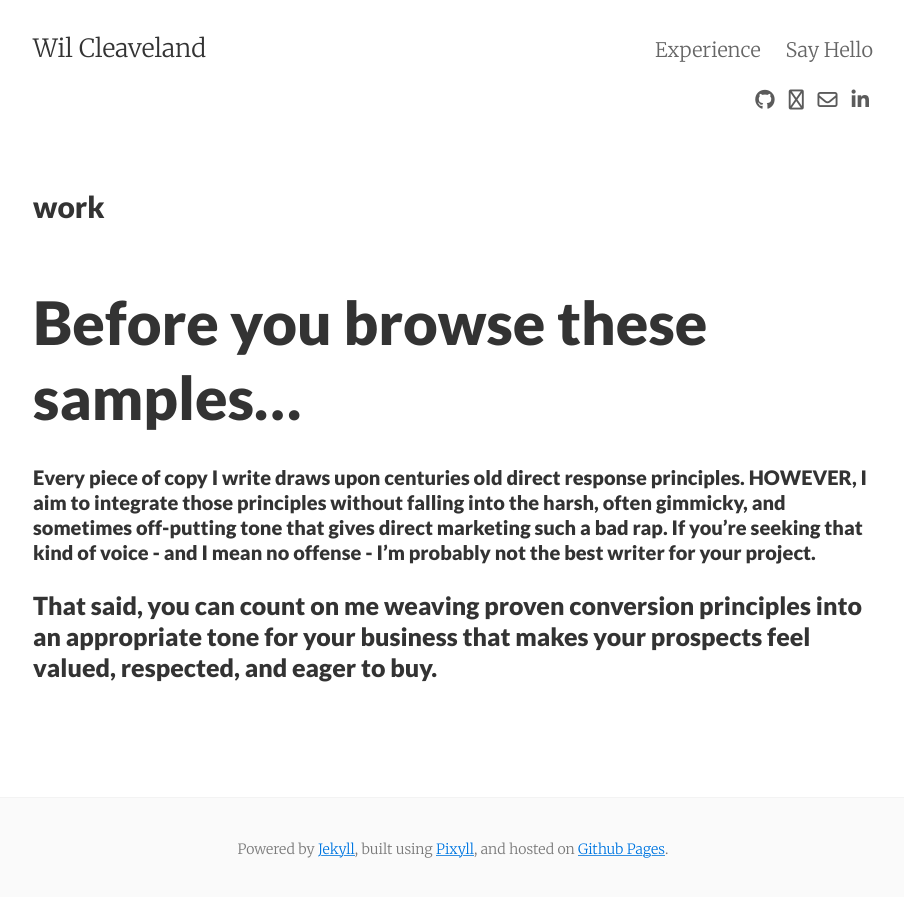
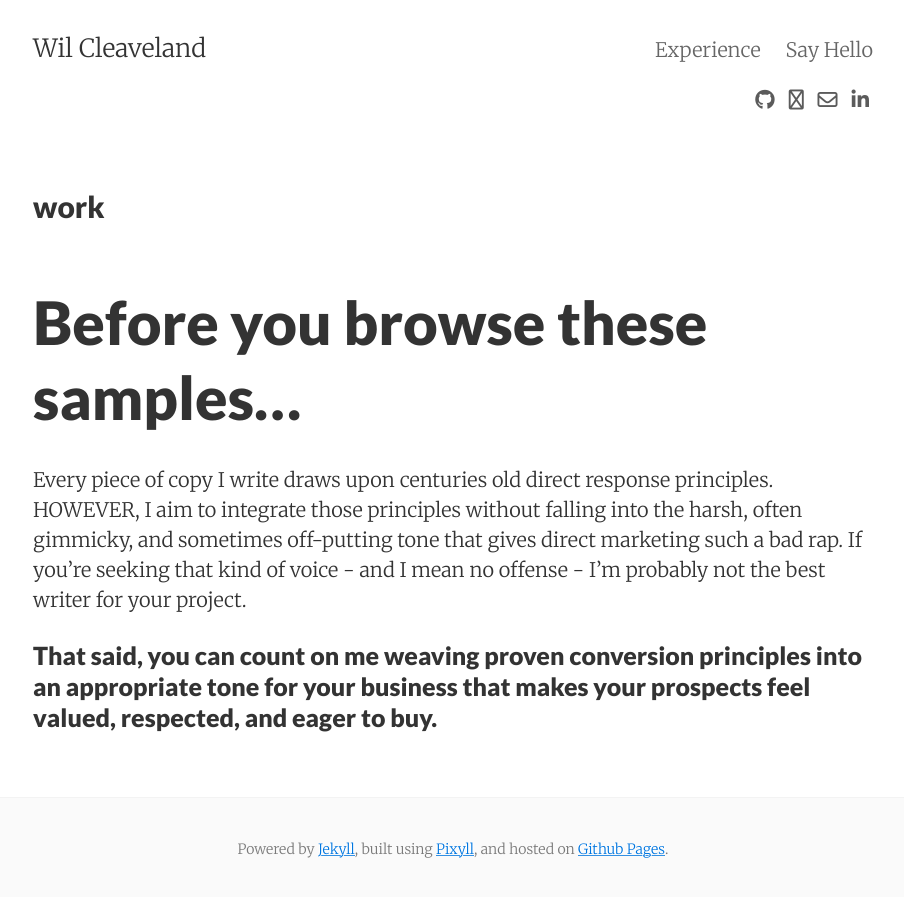
Before and after one commit to WilCleaveland/wilcleaveland.github.io, a Jekyll site: the page built from work.md, in a window 1280 px wide. Shown: the top 897 px of the page, without its empty margins (187-1091 px from the left). Built offline with Jekyll 4.4.1, drawn with Linux system fonts in a browser that asks for light colours; nearby versions of some CDN libraries.

Commit message:
removed formatting

```diff
--- a/work.md
+++ b/work.md
@@ -6,7 +6,6 @@ permalink: /work/
 ---
 # Before you browse these samples...
 
-
-#### Every piece of copy I write draws upon centuries old direct response principles. HOWEVER, I aim to integrate those principles without falling into the harsh, often gimmicky, and sometimes off-putting tone that gives direct marketing such a bad rap. If you're seeking that kind of voice - and I mean no offense - I'm probably not the best writer for your project.
+ Every piece of copy I write draws upon centuries old direct response principles. HOWEVER, I aim to integrate those principles without falling into the harsh, often gimmicky, and sometimes off-putting tone that gives direct marketing such a bad rap. If you're seeking that kind of voice - and I mean no offense - I'm probably not the best writer for your project.
 
 ### That said, you can count on me weaving proven conversion principles into an appropriate tone for your business that makes your prospects feel valued, respected, and eager to buy.
```
